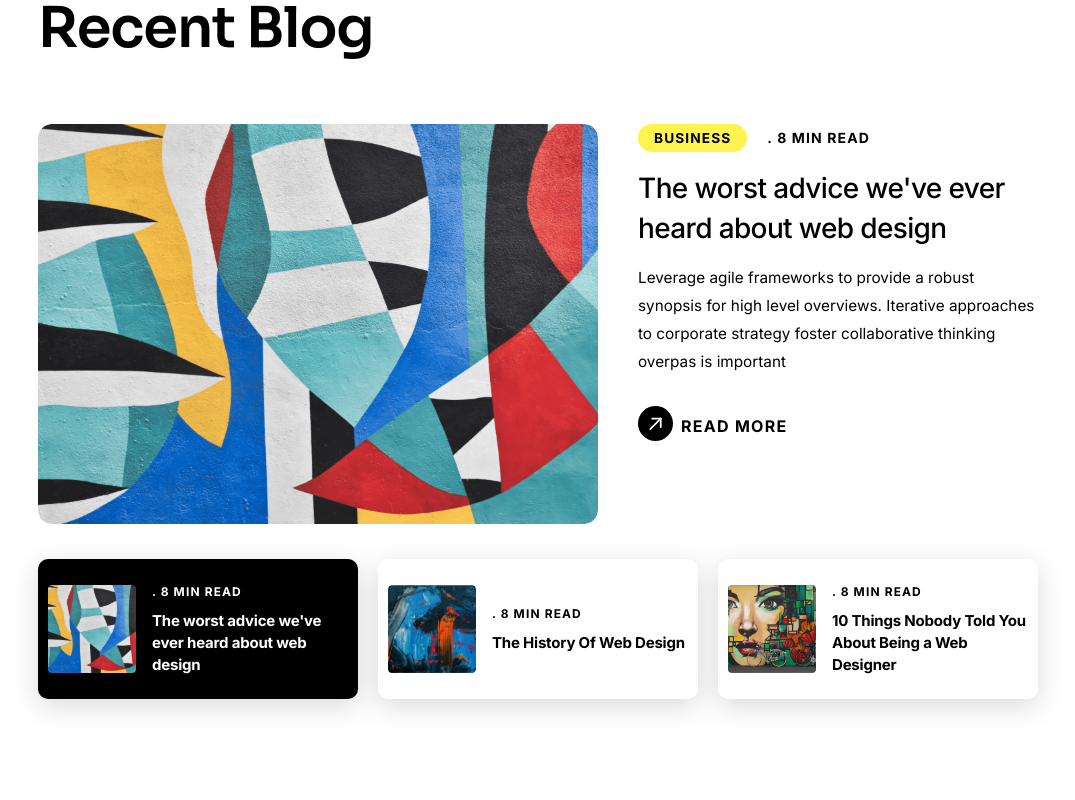
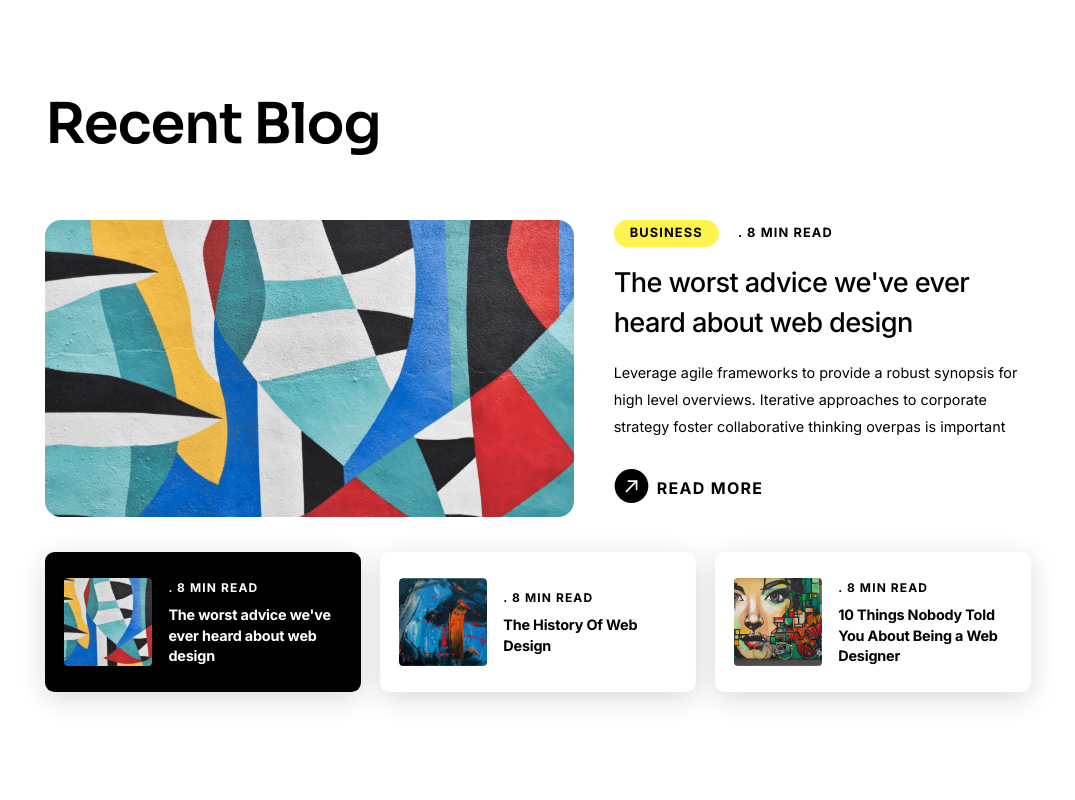
Before and after one commit to HamzaRathore/LandingPage, a React (Vite) app: page / in a window 1280 px wide. Shown: the part 8000-8800 px from the top of the page, without its empty margins (102-1177 px from the left). Built offline with nearby package versions, Linux system fonts and the light colour scheme.

Commit message:
fixed worktool & blog

```diff
--- a/src/components/Blog/Blog.jsx
+++ b/src/components/Blog/Blog.jsx
@@ -4,6 +4,7 @@ import blog1 from "../../assets/blog/blog1.svg";
 import blog2 from "../../assets/blog/blog2.svg";
 import blog3 from "../../assets/blog/blog3.png";
 import upperArrow from "../../assets/arrU.svg";
+import { Link } from "react-router-dom";
 
 const blogs = [
   {
@@ -31,6 +32,7 @@ const blogs = [
     time: ". 8 MIN READ",
   },
 ];
+
 function Blog() {
   const [active, setActive] = useState(blogs[0]);
   return (
@@ -47,7 +49,6 @@ function Blog() {
           </div>
           {/* content */}
           <div className={styles.content}>
-
             <div className={styles.contentHeader}>
               <div className={styles.category}>
                 <h2>{active.type}</h2>
@@ -61,11 +62,15 @@ function Blog() {
             </div>
 
             <div className={styles.description}>
-              <p>
-              {active.desc}
-              </p>
+              <p>{active.desc}</p>
             </div>
             <div>
+              <Link
+                className={styles.btnLink}
+                to={
+                  "https://milestone-webflow-html-website-template.webflow.io/"
+                }
+              >
                 <button className={styles.btn}>
                   <span>
                     <img
@@ -76,6 +81,7 @@ function Blog() {
                   </span>
                   READ MORE
                 </button>
+              </Link>
             </div>
           </div>
         </div>
@@ -83,8 +89,13 @@ function Blog() {
         <div className={styles.blogFooter}>
           {/* for img */}
           {blogs.map((blog) => (
-            <div key={blog.id} className={`${styles.blogTabWrapper} ${active.id ===blog.id? styles.active:''}`}
-            onClick={() => setActive(blog)}>
+            <div
+              key={blog.id}
+              className={`${styles.blogTabWrapper} ${
+                active.id === blog.id ? styles.active : ""
+              }`}
+              onClick={() => setActive(blog)}
+            >
               <div className={styles.footerInner}>
                 <div className={styles.footerImg}>
                   <img src={blog.src} alt="blogImg" />
--- a/src/components/Blog/Blog.module.css
+++ b/src/components/Blog/Blog.module.css
@@ -1,6 +1,6 @@
 .container {
   width: 100%;
-    padding: 0px 140px;
+  padding: 0 8.7rem;
   display: flex;
   justify-content: center;
   background-color: white;
@@ -8,24 +8,24 @@
 
 .subcontainer {
   width: 100%;
-    max-width: 1160px;
-    padding: 100px 0px 180px;
+  max-width: 77vw;
+  padding: 6.2rem 0 11.2rem;
   display: flex;
   flex-direction: column;
 }
 
 .header {
   width: 100%;
-    padding-bottom: 64px;
+  padding-bottom: 4rem;
 }
 
 .header h1 {
   font-family: "Sora", sans-serif;
   font-weight: 600;
-    font-size: 56px;
-    line-height: 64px;
-    letter-spacing: -1.12px;
-    color: #000000;
+  font-size: 3.5rem;
+  line-height: 4rem;
+  letter-spacing: -0.07rem;
+  color: #000;
   margin: 0;
 }
 
@@ -33,48 +33,51 @@
   width: 100%;
   display: flex;
   justify-content: space-between;
-    gap: 40px;
-    margin-bottom: 35px;
+  gap: 2.5rem;
+  margin-bottom: 2.2rem;
 }
 
+
 .imgSection {
-    width: 560px;
-    height: 400px;
-    flex-shrink: 0;
+  width: 100%;
+  max-width: 50rem;
+  flex-shrink: 1;
+  aspect-ratio: 16 / 9;
 }
 
 .imgSection img {
   width: 100%;
   height: 100%;
   object-fit: cover;
+  border-radius: 1rem;
 }
 
 .content {
-    width: 440px;
+  width: 100%;
+  max-width: 40rem;
   display: flex;
   flex-direction: column;
-
 }
 
 .contentHeader {
   display: flex;
   align-items: center;
-    gap: 20px;
+  gap: 1.2rem;
 }
 
 .category {
   background-color: #FFF44F;
-    border-radius: 40px;
-    padding: 3px 16px;
+  border-radius: 2.5rem;
+  padding: 0.18rem 1rem;
   display: inline-flex;
 }
 
 .category h2 {
   font-family: "Inter", sans-serif;
   font-weight: 700;
-    font-size: 13.67px;
-    line-height: 22px;
-    letter-spacing: 1.12px;
+  font-size: 0.8rem;
+  line-height: 1.3rem;
+  letter-spacing: 0.07rem;
   margin: 0;
 }
 
@@ -82,76 +85,80 @@
   margin: 0;
   font-family: "Inter", sans-serif;
   font-weight: 700;
-    font-size: 14px;
-    line-height: 22px;
-    letter-spacing: 1.12px;
+  font-size: 0.8rem;
+  line-height: 1.3rem;
+  letter-spacing: 0.07rem;
 }
 
 .title h2 {
   font-family: "Inter", sans-serif;
   font-weight: 500;
-    font-size: 28px;
-    line-height: 40px;
-    letter-spacing: -0.64px;
-    margin: 16px 0;
+  font-size: 1.7rem;
+  line-height: 2.5rem;
+  letter-spacing: -0.04rem;
+  margin: 1rem 0;
 }
 
 .description p {
   font-family: "Inter", sans-serif;
   font-weight: 400;
-    font-size: 15.31px;
-    line-height: 28px;
+  font-size: 0.9rem;
+  line-height: 1.7rem;
   margin: 0;
 }
 
 .btn {
   display: flex;
   align-items: center;
-    gap: 8px;
+  gap: 0.5rem;
   font-family: 'Inter', sans-serif;
   font-weight: 700;
-    font-size: 16px;
-    letter-spacing: 1.28px;
+  font-size: 1rem;
+  letter-spacing: 0.08rem;
   background: none;
   border: none;
   cursor: pointer;
-    padding: 10px 0;
-    margin-top: 20px;
+  padding: 0.625rem 0;
+  margin-top: 1.2rem;
+}
+
+.btnLink{
+  text-decoration: none;
 }
 
 .btn:hover {
   background-color: rgb(218, 216, 216);
-    width: 180px;
-    border-radius: 10px;
-    padding: 10px 8px 10px 8px;
+  width: 11.2rem;
+  border-radius: 0.6rem;
+  padding: 0.6rem 0.5rem;
 }
 
 .btnImg {
-    height: 35px;
-    width: 35px;
+  height: 2.12rem;
+  width: 2.2rem;
 }
 
 .blogFooter {
   width: 100%;
   display: flex;
   justify-content: space-between;
-    gap: 20px;
-    height: 140px;
+  gap: 1.2rem;
+  height: 8.75rem;
 }
 
 .blogTabWrapper {
   width: 100%;
-    max-width: 365px;
+  max-width: 23.75rem; /* 380px */
   display: flex;
-    box-shadow: 0 7px 28px rgba(0, 0, 0, 0.15);
-    border-radius: 10px;
+  box-shadow: 0 0.4rem 1.7rem rgba(0, 0, 0, 0.15);
+  border-radius: 0.6rem;
   cursor: pointer;
-    padding: 10px;
+  padding: 1.2rem;
   transition: all 0.3s ease;
 }
 
 .blogTabWrapper.active {
-    background-color: #000000;
+  background-color: #000;
   color: white;
 }
 
@@ -162,17 +169,17 @@
 }
 
 .footerImg {
-    width: 88px;
-    height: 88px;
+  width: 5.5rem;
+  height: 5.5rem;
   flex-shrink: 0;
-    margin-right: 16px;
+  margin-right: 1rem;
 }
 
 .footerImg img {
   width: 100%;
   height: 100%;
   object-fit: cover;
-    border-radius: 4px;
+  border-radius: 0.25rem;
 }
 
 .footerContent {
@@ -182,75 +189,66 @@
 .footerContent h3 {
   font-family: "Inter", sans-serif;
   font-weight: 700;
-    font-size: 12px;
-    line-height: 20px;
-    letter-spacing: 1.12px;
-    margin: 0 0 8px 0;
+  font-size: 0.75rem;
+  line-height: 1.2rem;
+  letter-spacing: 0.07rem;
+  margin: 0 0 0.5rem 0;
   text-transform: uppercase;
 }
 
 .footerContent h2 {
   font-family: "Inter", sans-serif;
   font-weight: 700;
-    font-size: 15px;
-    line-height: 22px;
-    letter-spacing: -0.2px;
+  font-size: 0.9rem;
+  line-height: 1.3rem;
+  letter-spacing: -0.012rem;
   margin: 0;
 }
 
+     /* Media Queries */
 @media (max-width: 1024px) {
-          .header{
+  .header {
     display: flex;
     align-items: center;
     justify-content: center;
   }
-          .blogTab{
-            display: flex;
+  .blogTab {
     flex-direction: column;
     justify-content: center;
     align-items: center;
   }
-          .blogTabWrapper{
-            max-width: 265px;
-            padding: 8px;
+  .blogTabWrapper {
+    max-width: 16.5rem;
+    padding: 0.5rem;
   }
   .footerContent h3 {
-            font-family: "Inter", sans-serif;
-            font-weight: 700;
-            font-size: 10px;
-            line-height: 16px;
-            letter-spacing: 1.12px;
-            margin: 0 0 8px 0;
-            text-transform: uppercase;
+    font-size: 0.62rem;
+    line-height: 1rem;
+  }
+  .footerContent h2 {
+    font-size: 0.2rem;
+    line-height: 0.9rem;
+  }
 }
 
-        .footerContent h2 {
-            font-family: "Inter", sans-serif;
-            font-weight: 700;
-            font-size: 13px;
-            line-height: 18px;
-            letter-spacing: -0.2px;
-            margin: 0;
-        }
-    }
-    @media (max-width: 768px) {
+@media (max-width: 767px) {
   .container {
-          padding: 0px 20px;
+    padding: 0 1.2rem;
   }
 
   .subcontainer {
-          padding: 60px 0px 100px;
+    padding: 3.7rem 0 6.2rem;
   }
 
   .header h1 {
-          font-size: 36px;
-          line-height: 44px;
+    font-size: 2.2rem;
+    line-height: 2.7rem;
     text-align: center;
   }
 
   .blogTab {
     flex-direction: column;
-          gap: 24px;
+    gap: 1.5rem;
     align-items: center;
   }
 
@@ -269,28 +267,28 @@
   }
 
   .title h2 {
-          font-size: 22px;
-          line-height: 30px;
+    font-size: 1.375rem;
+    line-height: 1.875rem;
   }
 
   .description p {
-          font-size: 14px;
-          line-height: 24px;
+    font-size: 0.8rem;
+    line-height: 1.5rem;
   }
 
   .btn {
-          font-size: 14px;
+    font-size: 0.8rem;
   }
 
   .btnImg {
-          height: 28px;
-          width: 28px;
+    height: 1.7rem;
+    width: 1.7rem;
   }
 
   .blogFooter {
     flex-direction: column;
     height: auto;
-          gap: 16px;
+    gap: 1rem;
     align-items: center;
   }
 
@@ -299,17 +297,59 @@
   }
 
   .footerImg {
-          width: 64px;
-          height: 64px;
+    width: 4rem;
+    height: 4rem;
   }
 
   .footerContent h3 {
-          font-size: 10px;
-          line-height: 16px;
+    font-size: 0.6rem;
+    line-height: 1rem;
   }
 
   .footerContent h2 {
-          font-size: 13px;
-          line-height: 18px;
+    font-size: 0.8rem;
+    line-height: 1.1rem;
   }
 }
+@media (max-width: 1230px) {
+  .blogTab {
+    flex-direction: column;
+    align-items: center;
+    gap: 2rem;
+  }
+
+  .imgSection,
+  .content {
+    max-width: 100%;
+  }
+
+  .imgSection {
+    aspect-ratio: 16 / 9;
+    height: auto;
+  }
+  .blogTabWrapper {
+    max-width: 16.5rem;
+    padding: 0.5rem;
+  }
+  .footerContent h3 {
+    font-size: 0.6rem;
+    line-height: 1rem;
+  }
+  .footerContent h2 {
+    font-size: 0.8rem;
+    line-height: 1.1rem;
+  }
+}
+@media (max-width: 916px) {
+
+
+  .footerContent h3 {
+    font-size: 0.5rem;
+    line-height: 0.9rem;
+  }
+
+  .footerContent h2 {
+    font-size: 0.7rem;
+    line-height: 0.7rem;
+  }
+}
--- a/src/components/WorkTool/WorkTool.module.css
+++ b/src/components/WorkTool/WorkTool.module.css
@@ -1,14 +1,14 @@
 .container {
   width: 100%;
-  padding: 5rem 1.2rem;
+  padding: 5rem 11.9rem;
   display: flex;
   justify-content: center;
   background-color: white;
 }
 
 .content {
-  max-width: 82.3vw;
-  width: 100%;
+  max-width: 193.3vw;
+  width: 193vw;
   display: flex;
   flex-direction: column;
   align-items: center;
@@ -65,7 +65,7 @@
   display: flex;
   justify-content: center;
 }
-.btnLink{
+.btnLink {
   text-decoration: none;
 }
 
@@ -85,6 +85,7 @@
 .toolItem {
   display: flex;
   flex-direction: column;
+  height: 12rem;
   align-items: center;
   gap: 0.9rem;
   padding: 1.87rem;
@@ -92,6 +93,7 @@
   border-radius: 0.6rem;
   box-shadow: 0 0.25rem 0.75rem rgba(0, 0, 0, 0.05);
   transition: transform 0.3s ease, box-shadow 0.3s ease;
+  justify-content: center;
 }
 
 .toolItem:hover {
@@ -100,7 +102,7 @@
 }
 
 .toolLogo {
-  height: 3.1rem;
+  height: 5.1rem;
   width: auto;
   object-fit: contain;
 }
@@ -113,9 +115,28 @@
 }
 
 /* Responsive Styles */
+
 @media (max-width: 1024px) {
   .toolGrid {
     grid-template-columns: repeat(3, 1fr);
+  }
+  .headingContainer {
+    flex-direction: column;
+    align-items: center;
+    gap: 1rem;
+    text-align: center;
+  }
+
+  .txt {
+    width: 100%;
+    max-width: 90%;
+    height: auto;
+    display: flex;
+    justify-content: center;
+  }
+
+  .heading h2 {
+    font-size: 2.5rem;
   }
 }
 
@@ -126,7 +147,7 @@
   }
 
   .heading h2 {
-    font-size: 1.7rem;
+    font-size: 2.3rem;
     margin-bottom: 2.5rem;
   }
 
@@ -149,7 +170,7 @@
 @media (max-width: 480px) {
   .toolGrid {
     grid-template-columns: 1fr;
-    max-width: 18.75rem;
+    max-width: 18.7rem;
   }
 
   .heading {
@@ -157,6 +178,6 @@
   }
 
   .container {
-    padding: 3.75rem 0.93rem;
+    padding: 3.7rem 0.9rem;
   }
 }
```
Lines whose indentation alone changed are shown as unchanged.
